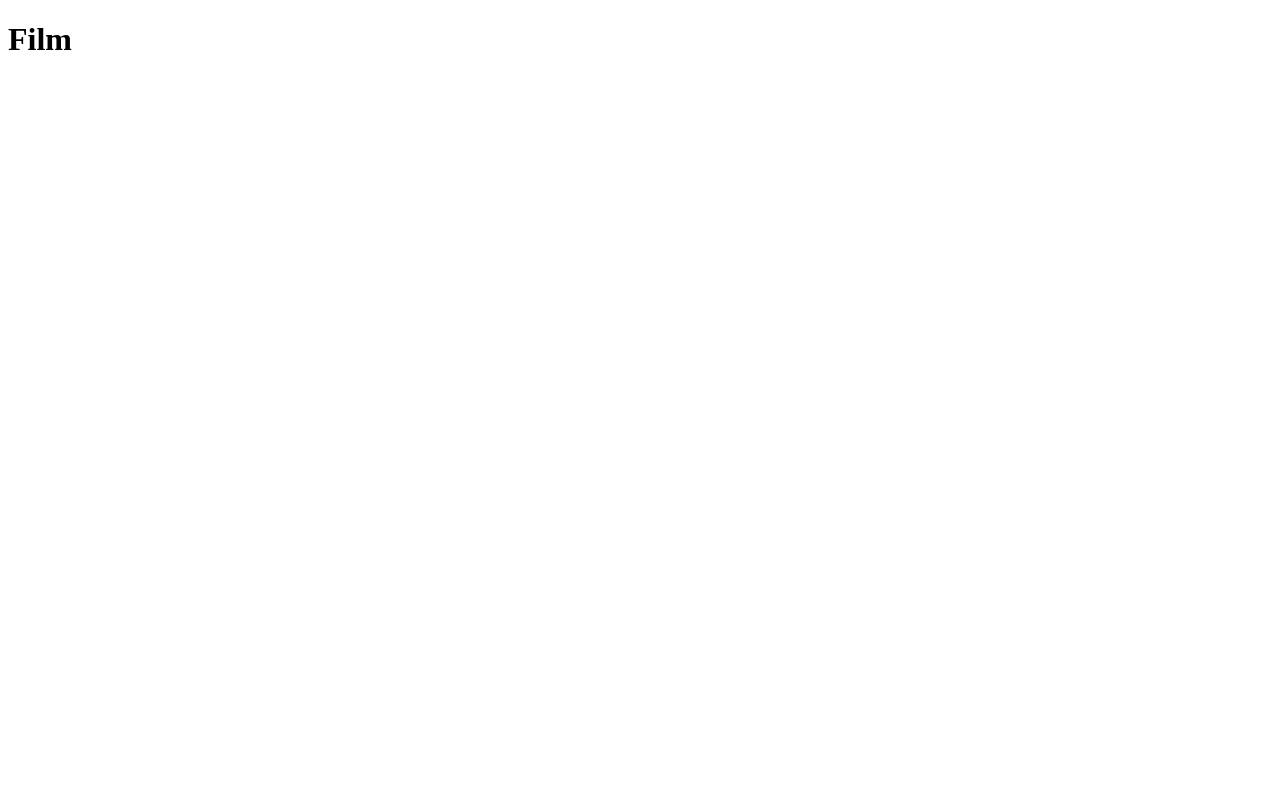
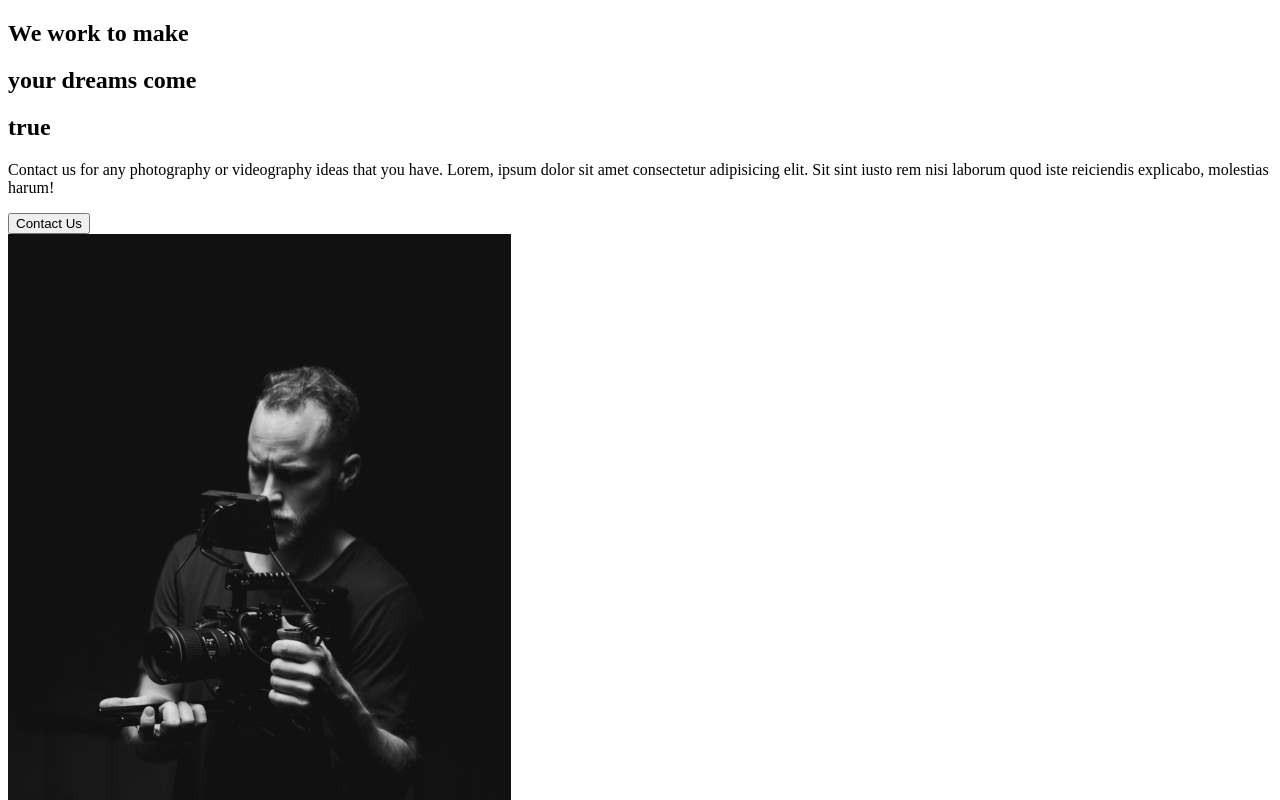
Before and after one commit to SaikatDEV/react-my-website, a React (Create React App) app: page / in a window 1280 px wide. Shown: the top 800 px of the page. Built offline with nearby package versions, Linux system fonts and the light colour scheme.

Commit message:
2. About Section

```diff
--- a/src/App.js
+++ b/src/App.js
@@ -1,9 +1,11 @@
 import React from "react";
+// import pages
+import AboutUs from "./pages/AboutUs";
 
 function App() {
   return (
     <div className="App">
-      <h1>Film</h1>
+      <AboutUs />
     </div>
   );
 }
--- /dev/null
+++ b/src/components/AboutSection.js
@@ -0,0 +1,36 @@
+import React from "react";
+import home1 from "../img/home1.png";
+
+const AboutSection = () => {
+  return (
+    <div>
+      <div className="description">
+        <div className="title">
+          <div className="hide">
+            <h2>We work to make</h2>
+          </div>
+          <div className="hide">
+            <h2>
+              your <span>dreams</span> come
+            </h2>
+          </div>
+          <div className="hide">
+            <h2>true</h2>
+          </div>
+        </div>
+        <p>
+          Contact us for any photography or videography ideas that you have.
+          Lorem, ipsum dolor sit amet consectetur adipisicing elit. Sit sint
+          iusto rem nisi laborum quod iste reiciendis explicabo, molestias
+          harum!
+        </p>
+        <button>Contact Us</button>
+      </div>
+      <div className="image">
+        <img src={home1} alt="Guy with a camera" />
+      </div>
+    </div>
+  );
+};
+
+export default AboutSection;
--- /dev/null
+++ b/src/pages/AboutUs.js
@@ -0,0 +1,9 @@
+import React from "react";
+// page Components
+import AboutSection from "../components/AboutSection";
+
+const AboutUs = () => {
+  return <AboutSection />;
+};
+
+export default AboutUs;
```
